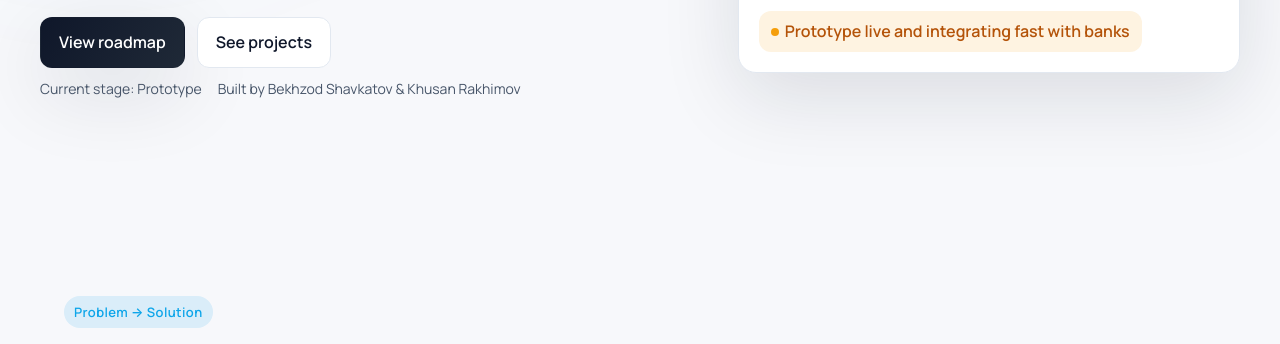
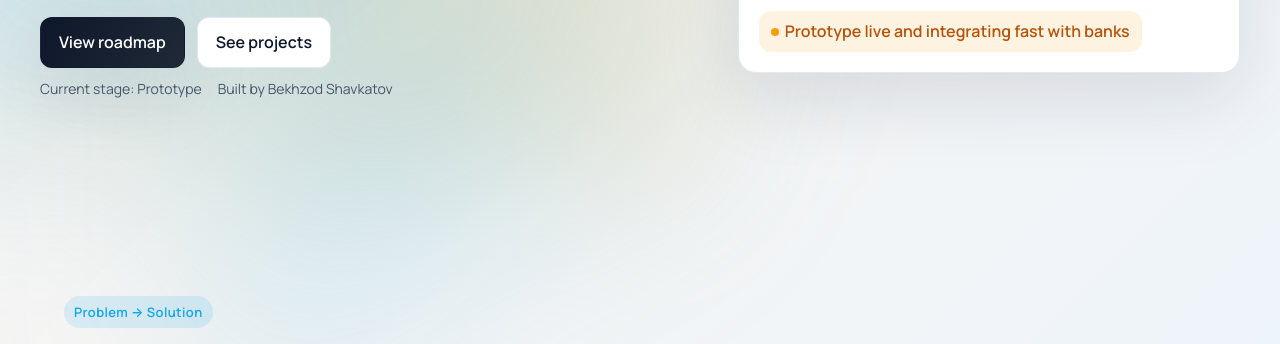
Before and after one commit to renons15/AgroHackathon, a plain HTML site: page index.html in a window 1280 px wide. Shown: the part 413-757 px from the top of the page. Drawn offline with Linux system fonts and the light colour scheme.

Commit message:
Enhance background styles and update hero section attribution

```diff
--- a/assets/styles.css
+++ b/assets/styles.css
@@ -22,7 +22,12 @@ html {
 body {
   margin: 0;
   font-family: 'Manrope', 'Space Grotesk', system-ui, -apple-system, sans-serif;
-  background: var(--bg);
+  background-color: var(--bg);
+  background-image:
+    radial-gradient(circle at 10% 20%, rgba(14, 165, 233, 0.16), transparent 30%),
+    radial-gradient(circle at 82% 12%, rgba(245, 158, 11, 0.14), transparent 28%),
+    linear-gradient(135deg, rgba(14, 165, 233, 0.05), rgba(245, 158, 11, 0.03) 42%, rgba(14, 165, 233, 0.04));
+  background-attachment: fixed;
   color: var(--text);
   line-height: 1.6;
   position: relative;
@@ -36,13 +41,28 @@ a {
 .bg-accent {
   position: fixed;
   inset: -30% auto auto -10%;
-  width: 60vw;
-  height: 60vw;
-  background: radial-gradient(circle at 30% 30%, rgba(14, 165, 233, 0.18), transparent 55%),
-    radial-gradient(circle at 80% 20%, rgba(245, 158, 11, 0.15), transparent 50%);
-  filter: blur(60px);
+  width: 65vw;
+  height: 65vw;
+  background:
+    radial-gradient(circle at 30% 30%, rgba(14, 165, 233, 0.2), transparent 55%),
+    radial-gradient(circle at 80% 20%, rgba(245, 158, 11, 0.16), transparent 50%),
+    linear-gradient(120deg, rgba(14, 165, 233, 0.14), rgba(245, 158, 11, 0.12));
+  filter: blur(70px);
   z-index: -2;
   pointer-events: none;
+}
+
+.bg-accent::before {
+  content: '';
+  position: absolute;
+  inset: auto -22% -28% auto;
+  width: 52vw;
+  height: 52vw;
+  background:
+    conic-gradient(from 220deg, rgba(14, 165, 233, 0.24), rgba(245, 158, 11, 0.1), transparent 60%),
+    radial-gradient(circle at 40% 40%, rgba(14, 165, 233, 0.18), transparent 55%);
+  filter: blur(80px);
+  opacity: 0.8;
 }
 
 .container {
--- a/index.html
+++ b/index.html
@@ -41,7 +41,7 @@
         </div>
         <div class="hero-meta">
           <span>Current stage: Prototype</span>
-          <span>Built by Bekhzod Shavkatov &amp; Khusan Rakhimov</span>
+          <span>Built by Bekhzod Shavkatov </span>
         </div>
       </div>
       <div class="hero-card">
```
